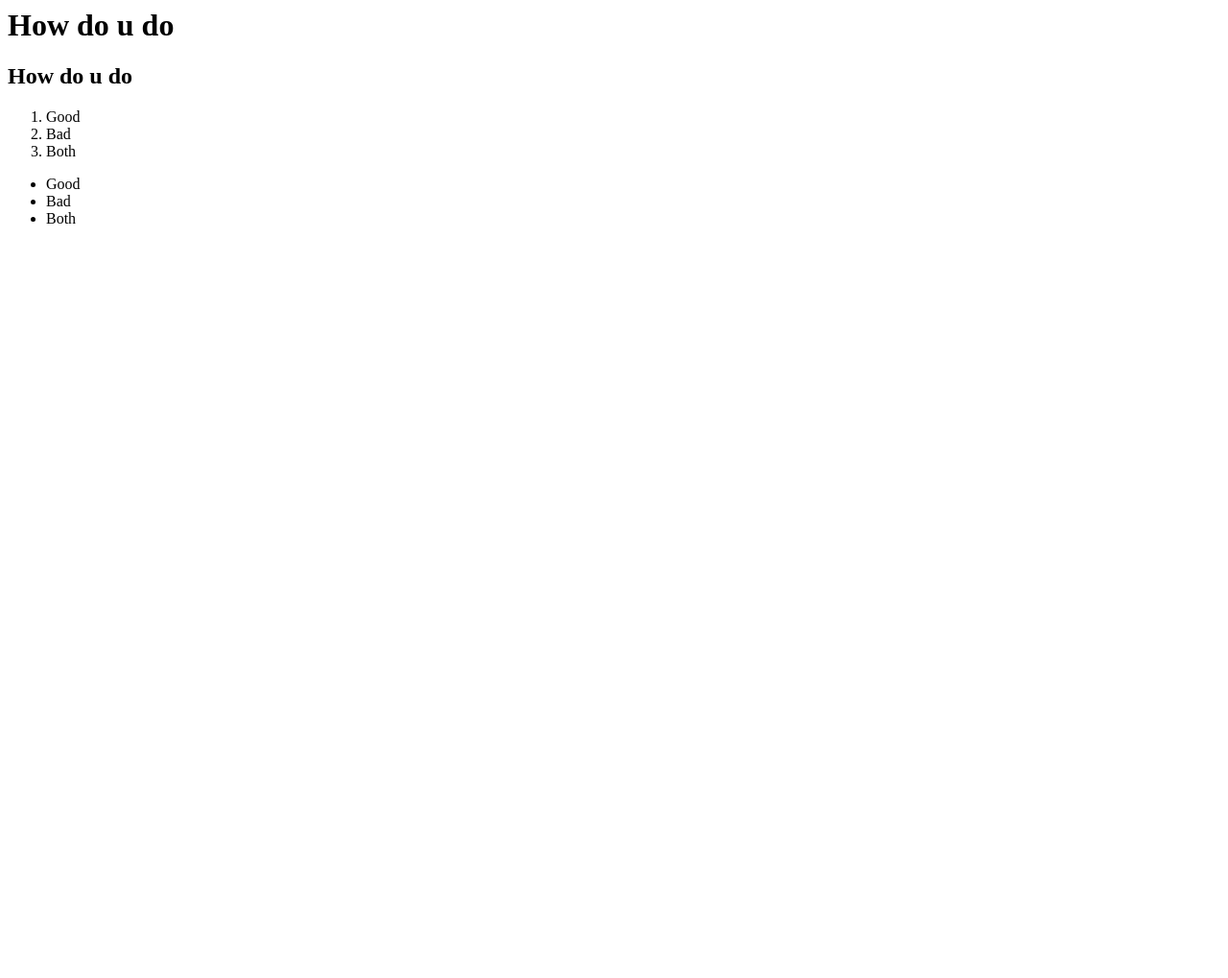
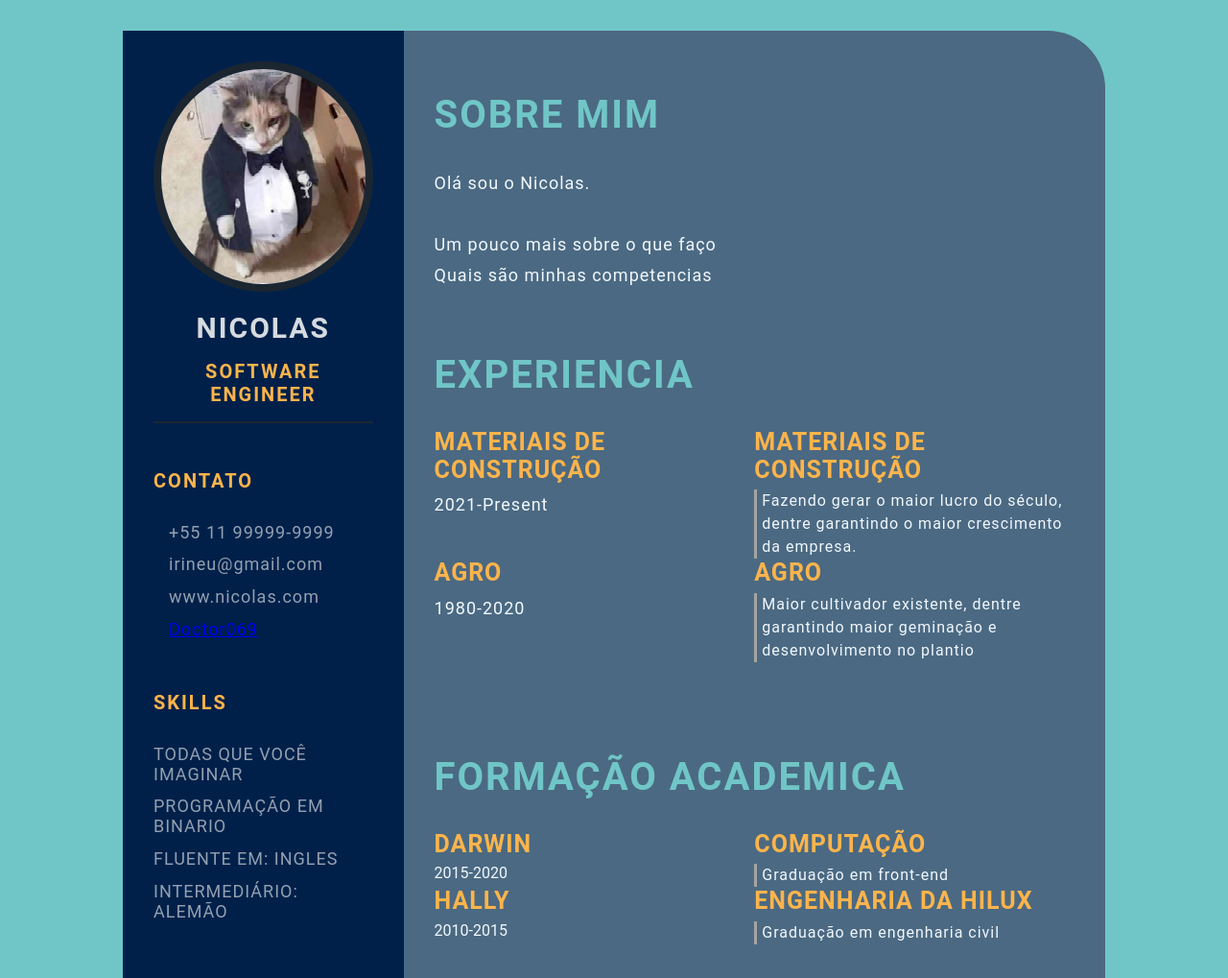
Before and after one commit to Doctor069/Doctor069.github.io, a plain HTML site: page index.html in a window 1280 px wide. Shown: the top 1019 px of the page at 96% size. Before the commit the page ends 800 px from the top, so only its background shows below. Drawn offline with Linux system fonts and the light colour scheme.

Commit message:
Add files via upload

```diff
--- a/index.html
+++ b/index.html
@@ -1,21 +1,136 @@
-<html>
-    <head>
-        <title>
-            Hello there
-        </title>
-    </head>
-    <body>
-        <h1>How do u do</h1>
-        <h2>How do u do</h2>
-    </body>
-    <ol>
-        <li>Good</li>
-        <li>Bad</li>
-        <li>Both</li>
-    </ol>
-    <ul>
-        <li>Good</li>
-        <li>Bad</li>
-        <li>Both</li>
-    </ul>
+<!DOCTYPE html>
+<html lang="en">
+<head>
+    <meta charset="UTF-8">
+    <meta http-equiv="X-UA-Compatible" content="IE=edge">
+    <meta name="viewport" content="width=device-width, initial-scale=1.0">
+    <title>Nicolas'Certificate</title>
+    <!-- Custom CSS -->
+    <link rel="stylesheet" href="style.css">
+</head>
+
+<body>
+    <main class="resume-contents">
+        <section class="left-section">
+            <section class="left-section-content">
+                <div class="profile">
+                    <img class="profile-image" src="profile-image.jpeg" alt="Profile image">
+                    <p class="name">Nicolas</p>
+                    <p class="profession">Software Engineer</p>
+                </div>
+                <div class="contact-info">
+                    <p class="left-title">Contato</p>
+                    <ul>
+                        <li><i class=""></i>+55 11 99999-9999</li>
+                        <li><i class=""></i>irineu@gmail.com</li>
+                        <li><i class=""></i>www.nicolas.com</li>
+                        <li><i class=""></i><a href="https://github.com/Doctor069">Doctor069</a></li>
+                    </ul>
+                </div>
+                <div class="skills">
+                    <p class="left-title">Skills</p>
+                    <ul>
+                        <li>
+                            <p>Todas que você imaginar</p>
+                        </li>
+                        <li>
+                            <p>Programação em binario</p>
+                        </li>
+                        <li>
+                            <p>Fluente em: Ingles</p>
+                        </li>
+                        <li>
+                            <p>Intermediário: Alemão</p>
+                        </li>
+                    </ul>
+                </div>
+            </section>
+        </section>
+        <section class="right-section">
+            <div class="right-section-contents">
+                <section class="about gap">
+                    <div class="right-title">Sobre Mim</div>
+                    <p class="about-me-contents">
+                        Olá sou o Nicolas.<br>
+                        <br> Um pouco mais sobre o que faço
+                        <br> Quais são minhas competencias
+                    </p>
+                </section>
+            <section class="experience gap">
+                <div class="right-title">Experiencia</div>
+                <div class="experience-contents">
+                    <div class="exp-left">
+                        <p class="exp-company-name">Materiais de Construção</p>
+                        <p class="exp-time-period">2021-Present</p>
+                    </div>
+                    <div class="exp-right">
+                        <p class="exp-position">Materiais de Construção</p>
+                        <p class="exp-desc">
+                            Fazendo gerar o maior lucro do século, dentre garantindo o maior crescimento da empresa.
+                        </p>
+                    </div>
+                    <div class="exp-left">
+                        <p class="exp-company-name">Agro</p>
+                        <p class="exp-time-period">1980-2020</p>
+                    </div>
+                    <div class="exp-right">
+                        <p class="exp-position">Agro</p>
+                        <p class="exp-desc">
+                            Maior cultivador existente, dentre garantindo maior geminação e desenvolvimento no plantio
+                        </p>
+                    </div>
+                </div>
+            </section>
+            <section class="education gap">
+                <div class="right-title">Formação Academica</div>
+                <div class="education-contents">
+                <div class="education-left">
+                    <p class="education-school-name">Darwin</p>
+                    <p class="education-time-period">2015-2020</p>
+                </div>
+                <div class="education-right">
+                    <p class="education-subject">Computação</p>
+                    <p class="education-desc">
+                        Graduação em front-end
+                    </p>
+                </div>
+                <div class="education-left">
+                    <p class="education-school-name">Hally</p>
+                    <p class="education-time-period">2010-2015</p>
+                </div>
+                <div class="education-right">
+                    <p class="education-subject">Engenharia da Hilux</p>
+                    <p class="education-desc">
+                        Graduação em engenharia civil
+                    </p>
+                </div>
+            </section>
+            <section class="awards gap">
+                <div class="right-title">Cursos</div>
+                <div class="awards-contents">
+                    <div class="awards-left">
+                    <p class="awards-company-name">Gambiarra</p>
+                    <p class="awards-time-period">2005-present</p>
+                    </div>
+                    <div class="awards-right">
+                        <p class="awards-name">Curso de faz tudo</p>
+                        <p class="awards-desc">
+                            Curso com a finalidade de conseguir resolver diversos problemas,<strong>das maneiras mais criativas e mais diferenciadas</strong> que possa existir.
+                        </p>
+                    </div>
+                    <div class="awards-left">
+                        <p class="awards-company-name">Empreendedor</p>
+                        <p class="awards-time-period">2010-present</p>
+                        </div>
+                        <div class="awards-right">
+                            <p class="awards-name">Curso de jovens e grandes empreendedores</p>
+                            <p class="awards-desc">
+                                Curso com a finalidade de conseguir possuir o maior rendimento da sua empresa, dentre ter o controle de gastos, e melhores percursos a serem seguidos.
+                            </p>
+                        </div>
+                </div>
+            </section>
+        </section>
+    </main>
+</body>
 </html>
--- /dev/null
+++ b/style.css
@@ -0,0 +1,293 @@
+* {
+    margin: 0;
+    padding: 0;
+    box-sizing: border-box;
+    list-style: none;
+    font-family: 'Roboto', sans-serif;
+}
+
+body {
+    background-color: #70c6c7;
+}
+
+.resume-contents {
+    min-height: 100vh;
+    width: 80%;
+    margin: 2rem auto;
+    display: grid;
+    grid-template-columns: repeat(7, 1fr);
+}
+
+.left-section {
+    grid-column: span 2;
+    height: 100%;
+    background-color: #00204A;
+}
+
+.right-section {
+    grid-column: span 5;
+    height: 100%;
+    background-color: #4B6982;
+    border-radius: 0px 60px 0px 0px;
+}
+
+.left-section-content{
+    padding: 2rem 2rem;
+}
+
+.profile {
+    width: 100%;
+    border-bottom: 2px solid #1B2631;
+}
+
+.profile .profile-image {
+    width: 100%;
+    border-radius: 50%;
+    border: 8px solid #1B2631;
+}
+
+.name {
+    color: #D6DBDF;
+    font-size: 30px;
+    letter-spacing: 2px;
+    text-transform: uppercase;
+    text-align: center;
+    font-weight: bold;
+    padding: 1rem 0;
+}
+
+.profession {
+    color: #FDB44B;
+    font-size: 20px;
+    text-transform: uppercase;
+    text-align: center;
+    letter-spacing: 2px;
+    font-weight: bold;
+    padding-bottom: 1rem;
+}
+
+/* .contact-info { border-bottom: 2px solid #1B2631; } */
+.left-title {
+    color: #FDB44B;
+    font-size: 20px;
+    letter-spacing: 2px;
+    text-transform: uppercase;
+    font-weight: bold;
+    display: flex;
+    align-items: center;
+    padding-top: 3rem;
+}
+
+.contact-info ul {
+    padding-top: 1.5rem;
+}
+
+.contact-info ul li,
+.references ul li {
+    padding: .4rem 0;
+    display: flex;
+    align-items: center;
+    color: #d6dbdfaf;
+    letter-spacing: 1px;
+    font-size: 18px;
+}
+
+.contact-info ul li i,
+.references ul li i {
+    padding-right: 1rem;
+    font-size: 18px;
+    color: #2E86C1;
+}
+
+.skills ul {
+    padding-top: 1.5rem;
+}
+.skills ul li p {
+    padding: .4rem 0;
+    color: #d6dbdfaf;
+    font-size: 18px;
+    letter-spacing: 1px;
+    display: flex;
+    align-items: center;
+    text-transform: uppercase;
+}
+
+.referance-name {
+    padding-top: 1.5rem;
+    padding-bottom: .4rem;
+    font-size: 18px;
+    color: #F9E79F;
+    letter-spacing: 1px;
+    text-transform: uppercase;
+}
+
+.referance-profession {
+    font-size: 16px;
+    color: #d6dbdfaf;
+    letter-spacing: 1px;
+    /* text-transform: uppercase; */
+    padding-bottom: .4rem;
+}
+
+
+.right-section-contents {
+    padding: 2rem 2rem;
+}
+
+.right-title {
+    color: #70C6C7;
+    font-size: 40px;
+    letter-spacing: 2px;
+    text-transform: uppercase;
+    font-weight: bold;
+    display: flex;
+    align-items: center;
+    padding: 2rem 0;
+    position: relative;
+}
+
+.gap {
+    padding-bottom: 2rem;
+}
+.about-me-contents {
+    font-size: 18px;
+    letter-spacing: 1px;
+    line-height: 2rem;
+    color: #F1F8FD;
+}
+
+.experience-contents,
+.education-contents,
+.awards-contents {
+    display: grid;
+    grid-template-columns: repeat(2, 1fr);
+    padding-bottom: 2rem;
+    color: #F1F8FD;
+}
+
+.exp-company-name,
+.education-school-name,
+.awards-company-name {
+    font-size: 25px;
+    font-weight: bold;
+    text-transform: uppercase;
+    letter-spacing: 1px;
+    color: #FDB44B;
+    padding-bottom: .4rem;
+}
+
+.exp-time-period,
+.educationp-time-period,
+.awards-time-period {
+    font-size: 18px;
+    letter-spacing: 1px;
+    line-height: 2rem;
+}
+
+.exp-position,
+.education-subject,
+.awards-name {
+    font-size: 25px;
+    font-weight: bold;
+    text-transform: uppercase;
+    letter-spacing: 1px;
+    color: #FDB44B;
+    padding-bottom: .4rem;
+}
+
+.exp-desc,
+.education-desc,
+.awards-desc {
+    font-size: 16px;
+    letter-spacing: 1px;
+    line-height: 1.5rem;
+    border-left: 3px solid #a5a3a3;
+    padding-left: 5px;
+}
+
+/* Media queries */
+@media screen and (max-width:780px) {
+    .experience-contents,
+    .education-contents,
+    .awards-contents {
+        grid-template-columns: repeat(1, 1fr);
+    }
+}
+
+@media screen and (max-width:780px) {
+    .left-section {
+        grid-column: span 3;
+    }
+
+    .right-section {
+        grid-column: span 4;
+    }
+
+}
+
+@media screen and (max-width:1200px) {
+    .resume-contents {
+        grid-template-columns: repeat(1, 1fr);
+    }
+}
+
+@media screen and (max-width:390px) {
+    .resume-contents {
+        width: 100%;
+        margin: 0 auto;
+    }
+
+    .name {
+        font-size: 20px;
+    }
+
+    .profession {
+        font-size: 18px;
+    }
+
+    .left-title {
+        font-size: 18px;
+    }
+
+    .right-title {
+        font-size: 18px;
+    }
+
+    .contact-info ul li,
+    .references ul li {
+        font-size: 12px;
+    }
+
+    .contact-info ul li i,
+    .references ul li i {
+        /* padding-right: 1rem; */
+        font-size: 12px;
+    }
+
+    .skills ul li p {
+        font-size: 12px;
+    }
+
+    .about-me-contents {
+        font-size: 16px;
+        line-height: 1.5rem;
+    }
+
+    .exp-company-name,
+    .education-school-name,
+    .awards-company-name {
+        font-size: 18px;
+    }
+
+    .exp-time-period,
+    .educationp-time-period,
+    .awards-time-period {
+        font-size: 16px;
+    }
+
+    .exp-position,
+    .education-subject,
+    .awards-name {
+        font-size: 18px;
+    }
+}
```
Also changed, not shown: profile-image.jpeg (added), 1 other file.
